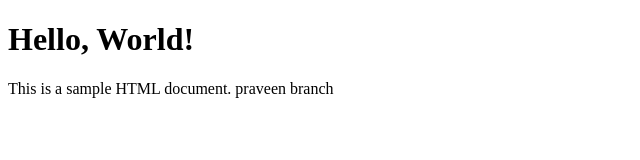
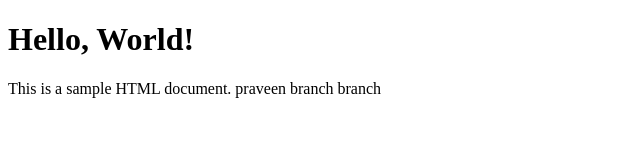
Before and after one commit to Nachiketh-G/DevOps, a plain HTML site: page index.html in a window 1280 px wide. Shown: the full height of the page, 0-640 px from the left. Drawn offline with Linux system fonts and the light colour scheme.

Commit message:
changes made praveen1

```diff
--- a/index.html
+++ b/index.html
@@ -8,7 +8,8 @@
 </head>
 <body>
     <h1>Hello, World!</h1>
-    <p>This is a sample HTML document. praveen branch</p>
+    <p>This is a sample HTML document. praveen branch branch</p>
+
 
 </body>
 </html>
```
